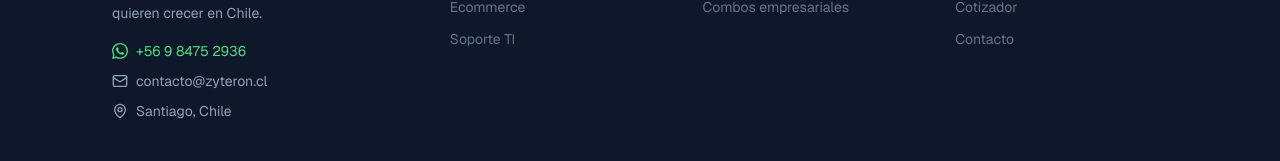
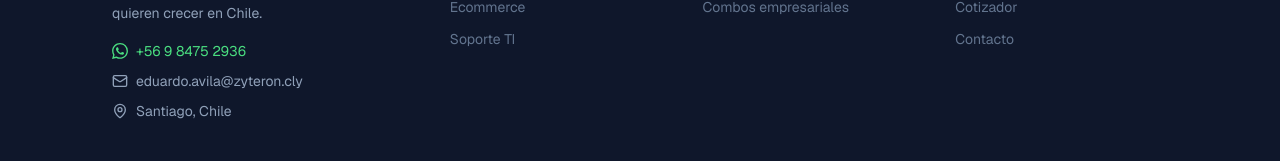
Before and after one commit to iag-lol/ZYTERON, a Next.js app: page /contacto in a window 1280 px wide. Shown: the part 1638-1799 px from the top of the page. Built offline with nearby package versions, Linux system fonts and the light colour scheme.

Commit message:
Actualiza correo de contacto

```diff
--- a/src/app/contacto/page.tsx
+++ b/src/app/contacto/page.tsx
@@ -27,9 +27,9 @@ const contactInfo = [
   {
     icon: <Mail className="h-5 w-5" />,
     label: "Correo electrónico",
-    value: "contacto@zyteron.cl",
+    value: "eduardo.avila@zyteron.cly",
     sub: "Respondemos en 24h",
-    href: "mailto:contacto@zyteron.cl",
+    href: "mailto:eduardo.avila@zyteron.cly",
     classes: "border-blue-200 bg-blue-50 hover:bg-blue-100/70",
     iconClasses: "bg-blue-100 text-blue-700",
     labelColor: "text-slate-500",
--- a/src/components/admin/admin-sidebar.tsx
+++ b/src/components/admin/admin-sidebar.tsx
@@ -91,7 +91,7 @@ export function AdminSidebar() {
           </div>
           <div className="flex-1 min-w-0">
             <p className="text-xs font-bold text-white truncate">Admin Zyteron</p>
-            <p className="text-[10px] text-slate-400 truncate">contacto@zyteron.cl</p>
+            <p className="text-[10px] text-slate-400 truncate">eduardo.avila@zyteron.cly</p>
           </div>
         </div>
         <Link
--- a/src/components/layout/site-footer.tsx
+++ b/src/components/layout/site-footer.tsx
@@ -87,9 +87,9 @@ export function SiteFooter() {
               <WspIcon />
               +56 9 8475 2936
             </a>
-            <a href="mailto:contacto@zyteron.cl" className="flex items-center gap-2 text-slate-400 transition-colors hover:text-white">
+            <a href="mailto:eduardo.avila@zyteron.cly" className="flex items-center gap-2 text-slate-400 transition-colors hover:text-white">
               <Mail className="h-4 w-4" />
-              contacto@zyteron.cl
+              eduardo.avila@zyteron.cly
             </a>
             <div className="flex items-start gap-2 text-slate-400">
               <MapPin className="h-4 w-4 mt-0.5 shrink-0" />
--- a/src/config/site.ts
+++ b/src/config/site.ts
@@ -32,7 +32,7 @@ export const siteConfig = {
   },
   contact: {
     phone: "+56 2 1234 5678",
-    email: "contacto@zyteron.com",
+    email: "eduardo.avila@zyteron.cly",
     whatsapp: "+56 9 9876 5432",
   },
   social: {
```
